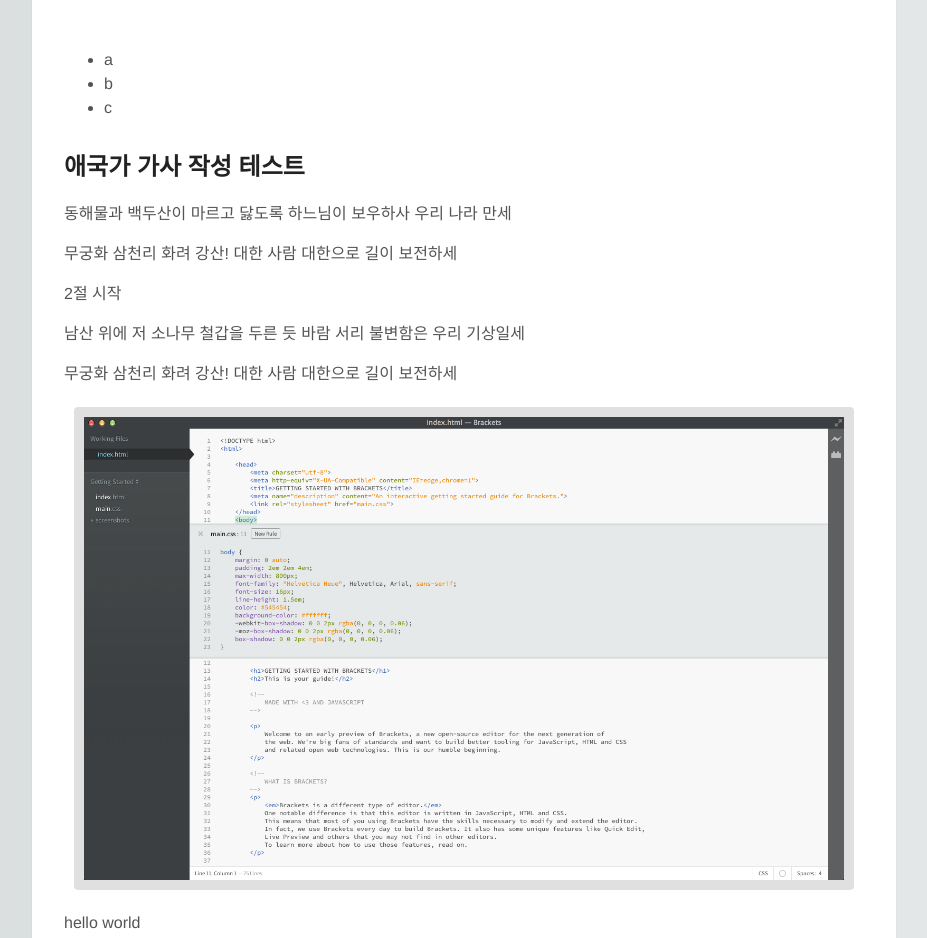
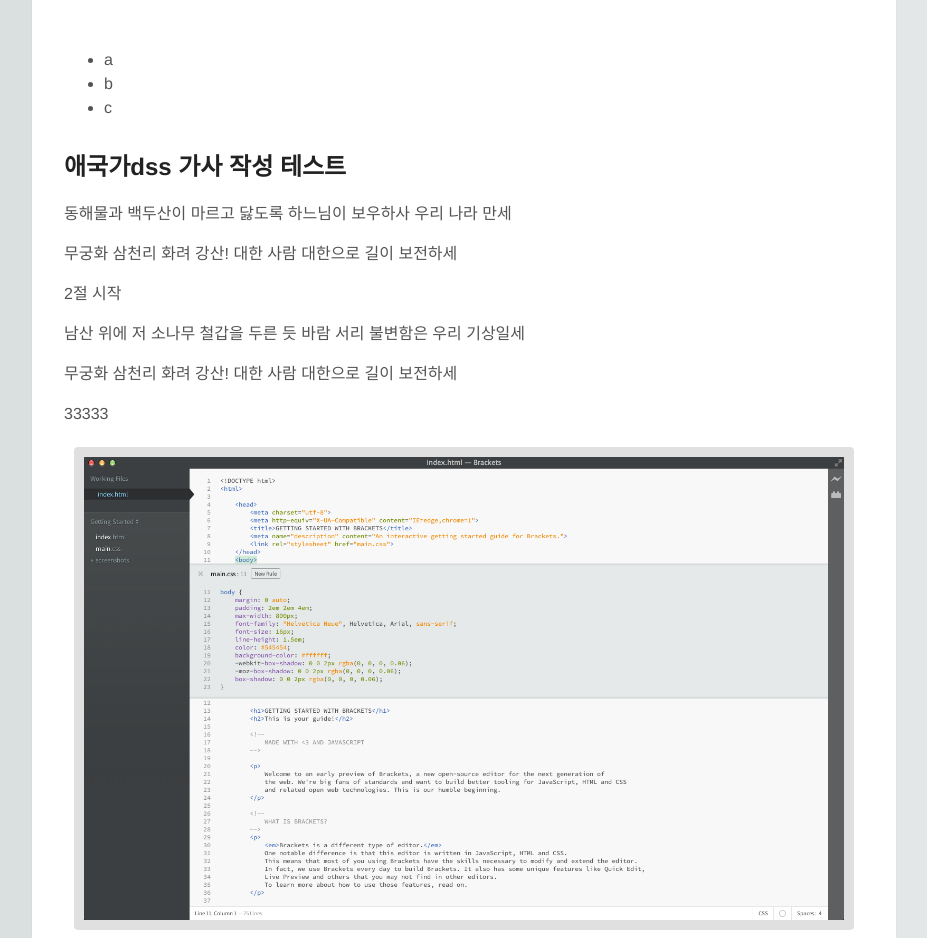
Before and after one commit to MKYun/UX-UI-Startkit, a plain HTML site: page index.html in a window 1280 px wide. Shown: the top 938 px of the page, without its empty margins (176-1103 px from the left). Drawn offline with Linux system fonts and the light colour scheme.

Commit message:
헷갈림.

```diff
--- a/index.html
+++ b/index.html
@@ -18,13 +18,14 @@
         </ul>
     </header>
     <div>
-        <h2>애국가 가사 작성 테스트</h2>
+        <h2>애국가dss 가사 작성 테스트</h2>
         <p>동해물과 백두산이 마르고 닳도록 하느님이 보우하사 우리 나라 만세</p>
         <p>무궁화 삼천리 화려 강산! 대한 사람 대한으로 길이 보전하세</p>
 
         <p>2절 시작</p>
         <p>남산 위에 저 소나무 철갑을 두른 듯 바람 서리 불변함은 우리 기상일세</p>
         <p>무궁화 삼천리 화려 강산! 대한 사람 대한으로 길이 보전하세</p>
+        <p>33333</p>
 
         <img src="/screenshots/quick-edit.png">
         <dd>
```
